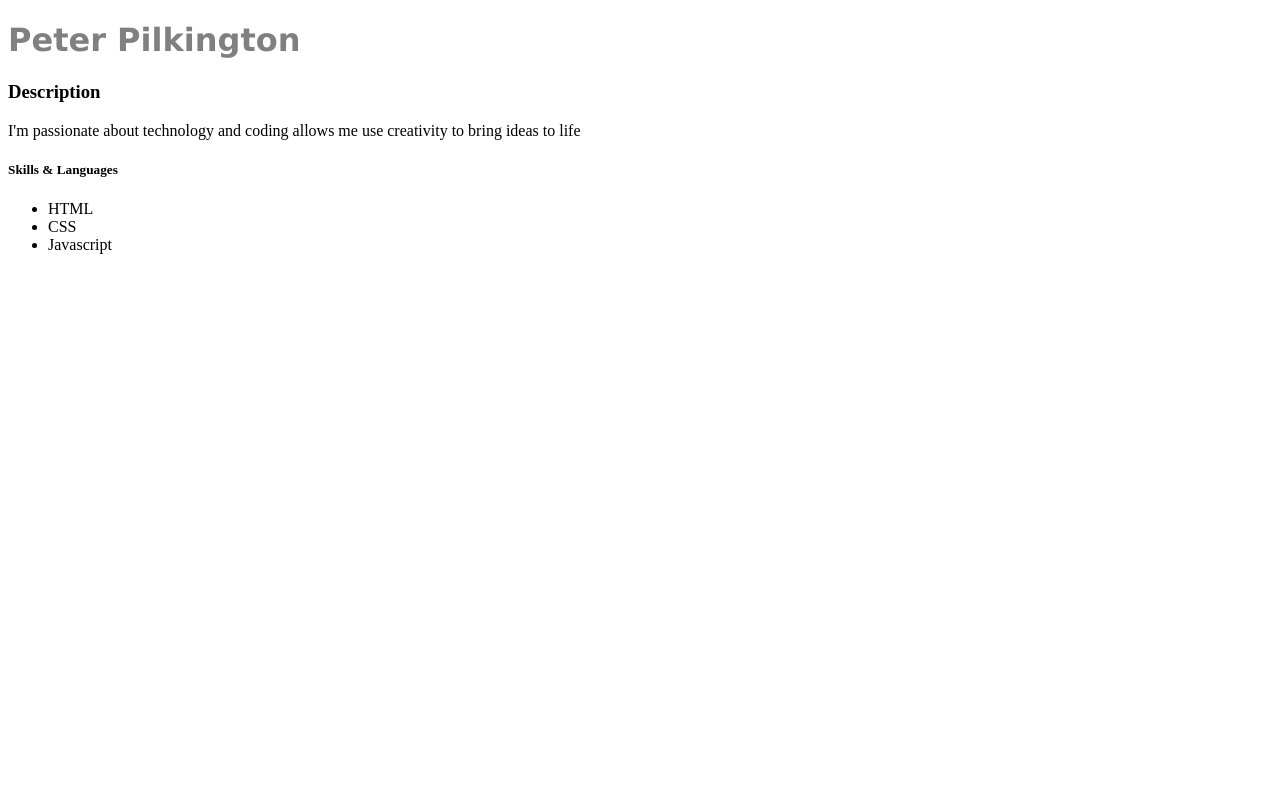
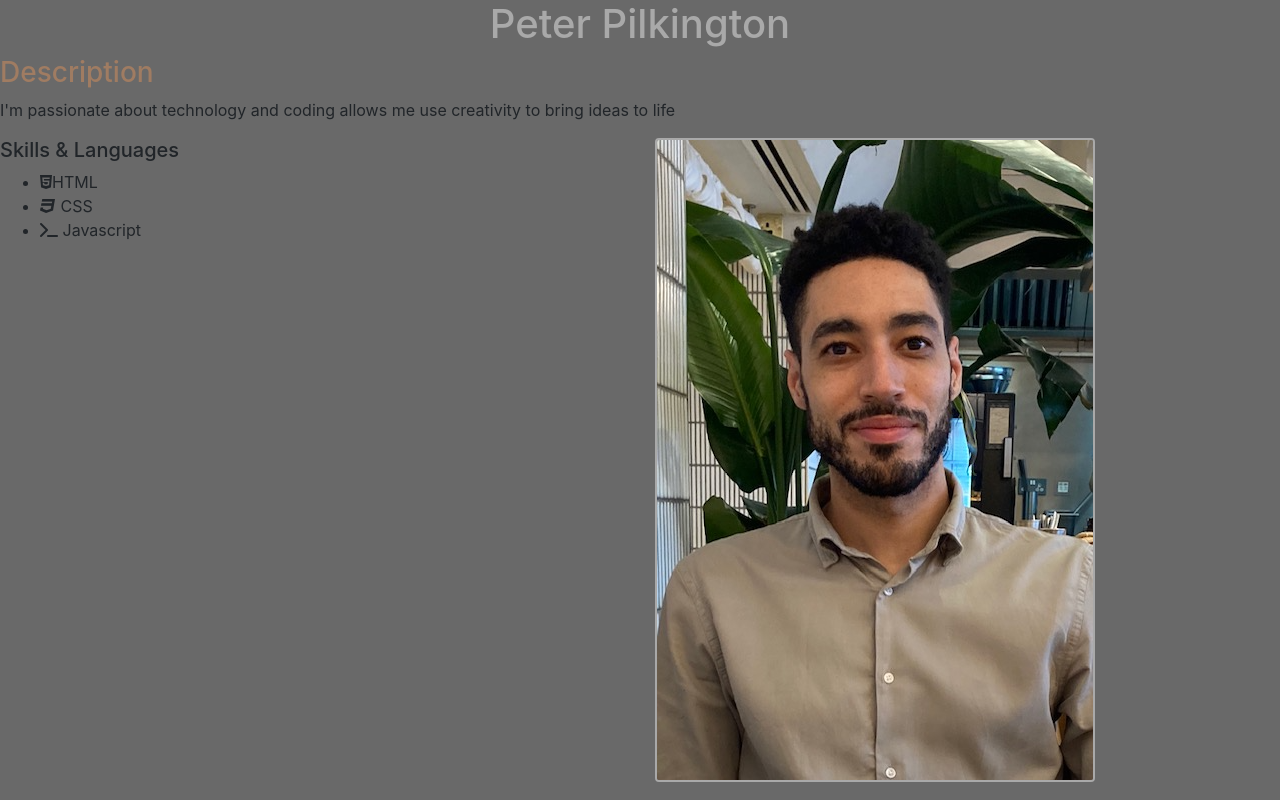
Before and after one commit to Pilks-pixel/Portfolio-Repo-PP, a plain HTML site: page index.html in a window 1280 px wide. Drawn offline with nearby package versions, Linux system fonts and the light colour scheme.

Commit message:
bootstrap additions

```diff
--- a/index.html
+++ b/index.html
@@ -4,19 +4,43 @@
     <meta charset="UTF-8">
     <meta http-equiv="X-UA-Compatible" content="IE=edge">
     <meta name="viewport" content="width=device-width, initial-scale=1.0">
+    <link rel="stylesheet" href="https://maxcdn.bootstrapcdn.com/bootstrap/4.5.2/css/bootstrap.min.css">
+    <link rel="stylesheet" href="style.css">
+    <script src="https://ajax.googleapis.com/ajax/libs/jquery/3.5.1/jquery.min.js"></script>
+    <script src="https://cdnjs.cloudflare.com/ajax/libs/popper.js/1.16.0/umd/popper.min.js"></script>
+    <script src="https://maxcdn.bootstrapcdn.com/bootstrap/4.5.2/js/bootstrap.min.js"></script>
+    <script src="https://use.fontawesome.com/dc521f8f44.js"></script>
+
     <title>Peter Pilkington Portfolio</title>
+
 </head>
 <body>
-    <h1 style="font-family: 'Lucida Sans', 'Lucida Sans Regular', 'Lucida Grande', 'Lucida Sans Unicode', Geneva, Verdana, sans-serif; color: grey;" >Peter Pilkington</h1>
-    <h3>Description</h3>
-    <p>I'm passionate about technology and coding allows me use creativity to bring ideas to life</p>
-    <h5>Skills & Languages</h5>
-    <ul>
-        <li>HTML</li>
-        <li>CSS</li>
-        <li>Javascript</li>
-    </ul>
+    <header>
+        <h1 class="text-center">Peter Pilkington</h1>
+</header>
+    <main>
+        <h3 class="headings">Description</h3>
+        <p>I'm passionate about technology and coding allows me use creativity to bring ideas to life</p>
+        <div class="row">
+            <div class="col">
+                <h5>Skills & Languages</h5>
+                <ul>
+                    <li><i class="fa fa-html5" aria-hidden="true"></i>HTML</li>
+                    <li><i class="fa fa-css3" aria-hidden="true"></i>
+                        CSS</li>
+                    <li><i class="fa fa-terminal" aria-hidden="true"></i>
+                        Javascript</li>
+                </ul>
+        </div>
+        <div class="col">
+            <picture>
+                <img class="img-responsive rounded picBorder" src="PP_Picture.png" alt="profile photo">
+            </picture>
+        </div>
+    </div>
+</main>
+<footer>
 
-
+</footer>
 </body>
 </html>
--- /dev/null
+++ b/style.css
@@ -0,0 +1,16 @@
+body {
+    background-color: dimgrey;
+}
+
+h1 {
+    color: darkgray;
+    text-shadow: black;
+}
+
+.headings {
+    color: rgb(160, 124, 98);
+}
+
+.picBorder {
+    border: 2px solid darkgray;
+}
```
Also changed, not shown: PP_Picture.png (added).
